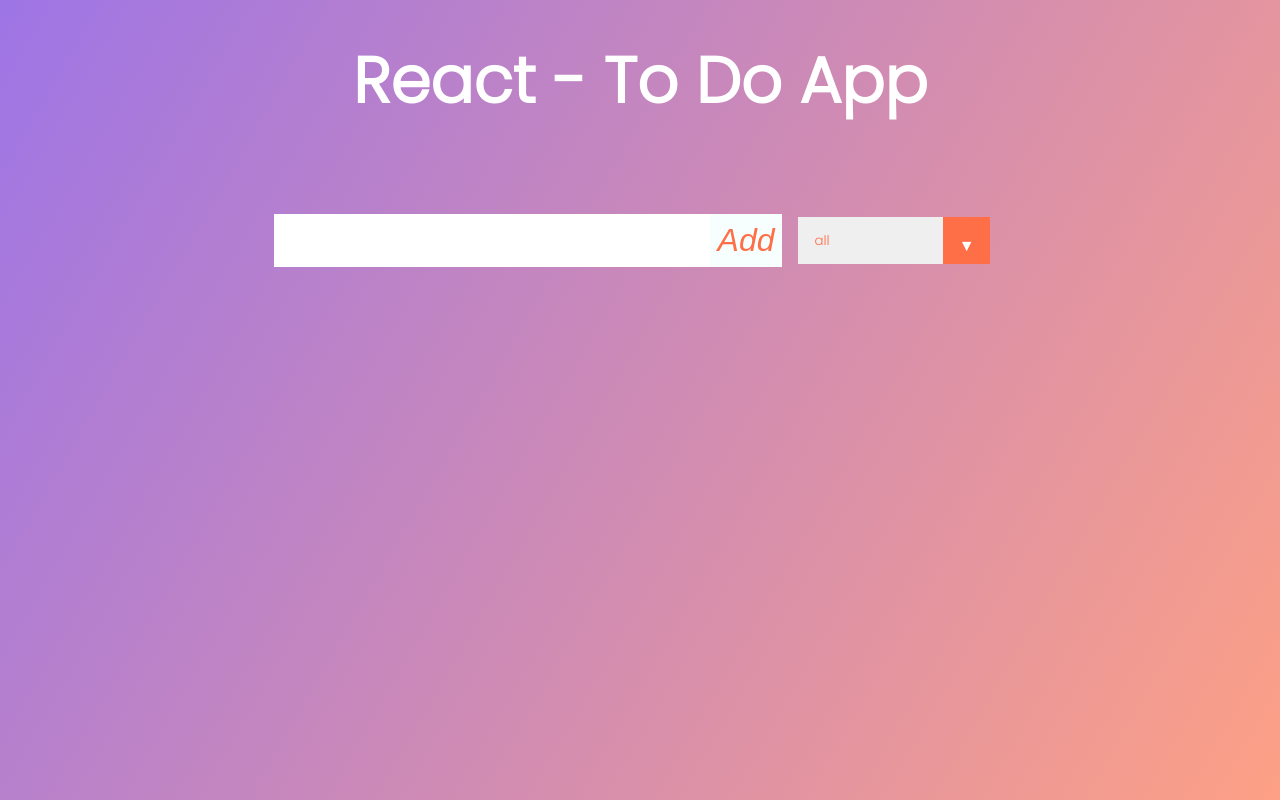
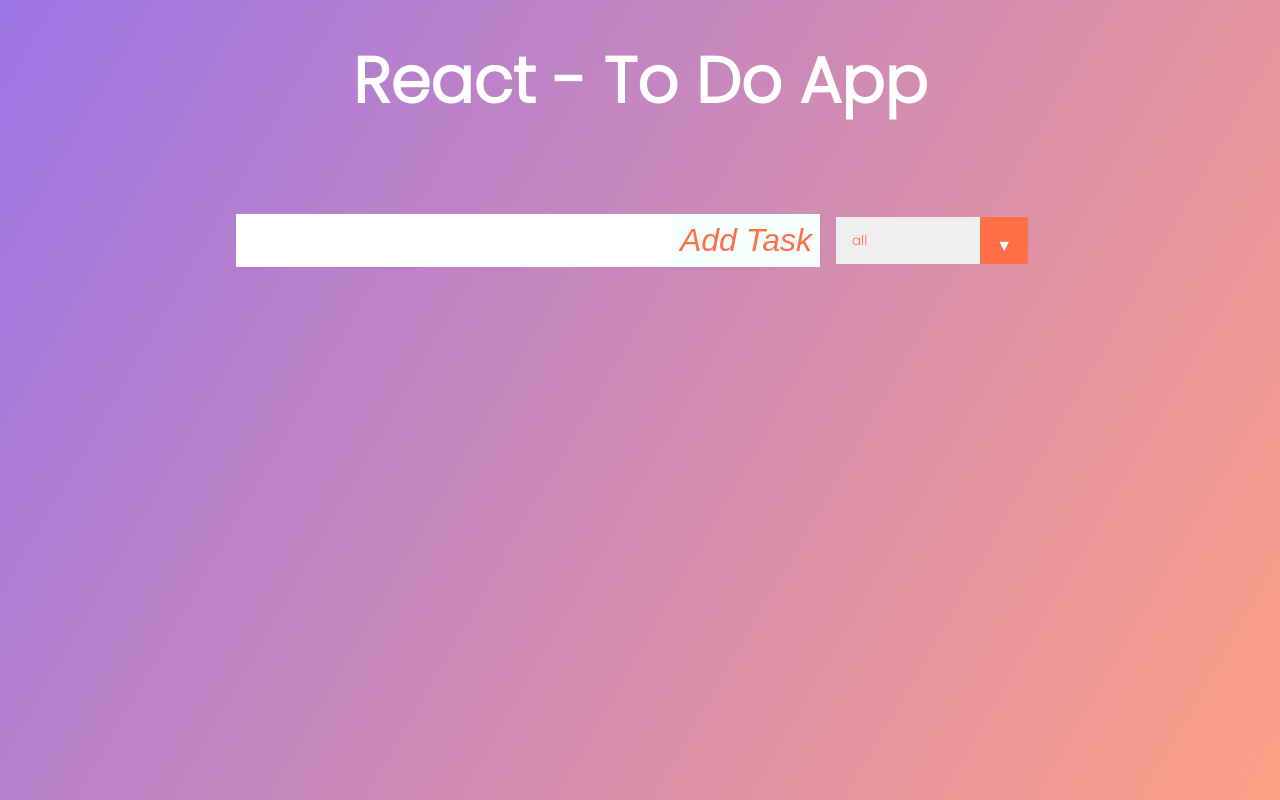
Before and after one commit to vaibhav18matere/note-app, a React (Create React App) app in the folder note-keeper/: page / in a window 1280 px wide. Built offline with nearby package versions, Linux system fonts and the light colour scheme.

Commit message:
refractor

```diff
--- a/note-keeper/src/App.js
+++ b/note-keeper/src/App.js
@@ -30,6 +30,9 @@ function App() {
     }
   }
 
+  //save to local storage
+
+
   return (
     <div className="App">
       <header>
--- a/note-keeper/src/Components/Form.js
+++ b/note-keeper/src/Components/Form.js
@@ -29,14 +29,14 @@ const Form = ({ setInputText, todos, setTodos, inputText, setStatus }) => {
                 className="todo-input"
             />
             <button onClick={submitTodoHandler} className="todo-button" type="submit">
-                <i>Add</i>
+                <i>Add Task</i>
             </button>
 
             <div className="select">
                 <select onChange={statusHandler} name="todos" className="filter-todo">
                     <option value="all">all</option>
-                    <option value="completed">completed</option>
-                    <option value="uncompleted">un-completed</option>
+                    <option value="completed">finishted</option>
+                    <option value="uncompleted">pending</option>
                 </select>
             </div>
         </form>
```
